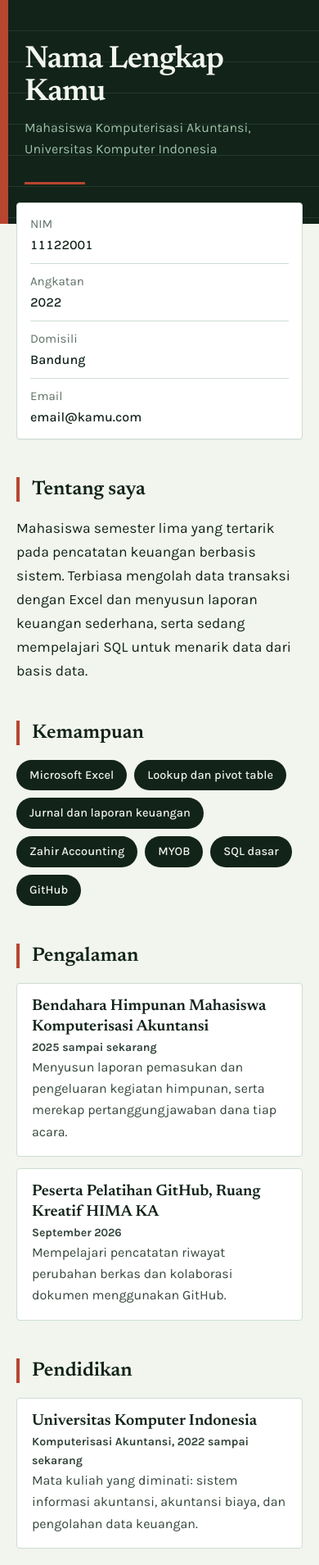
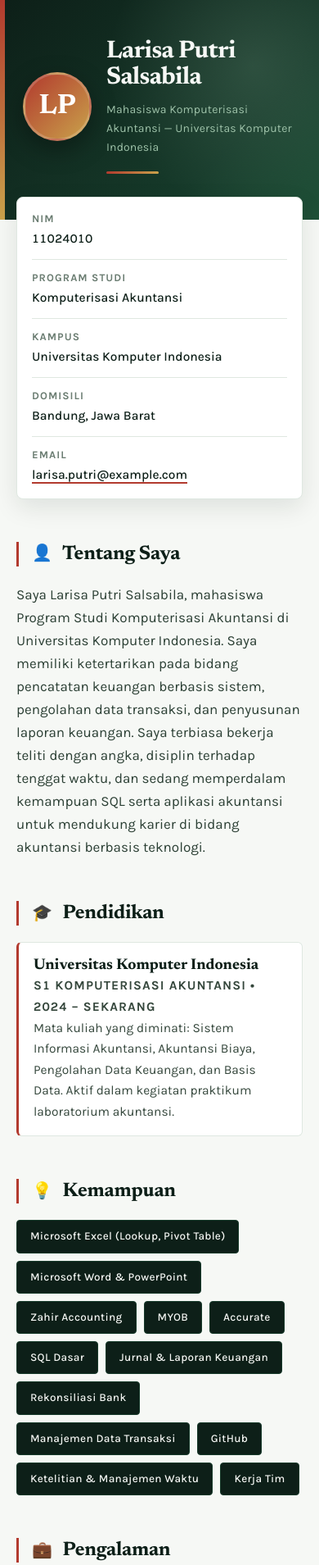
Before and after one commit to larisaputri19/larisaputri, a plain HTML site: page index.html in a window 390 px wide. Shown: the top 1909 px of the page at 82% size. Drawn offline with Linux system fonts and the light colour scheme.

Commit message:
Revise portfolio details and improve styling
Updated personal information and styling in the portfolio.

```diff
--- a/index.html
+++ b/index.html
@@ -4,44 +4,31 @@
 <meta charset="UTF-8">
 <meta name="viewport" content="width=device-width, initial-scale=1">
 
-<!--
-  ============================================================
-  CARA MENGEDIT HALAMAN INI
-
-  Cari tulisan GANTI di bawah. Hanya bagian itu yang perlu
-  diubah. Tulisan yang diapit tanda kurung siku dengan tanda
-  seru adalah catatan, tidak ikut tampil di halaman.
-
-  Jangan ubah bagian <style> kecuali sudah paham CSS.
-  Kalau halaman jadi berantakan, buka tab History di repo
-  lalu kembalikan ke versi sebelumnya.
-  ============================================================
--->
-
-<!-- GANTI: nama kamu -->
-<title>Nama Lengkap Kamu</title>
+<title>Larisa Putri Salsabila — Portofolio</title>
 
 <link rel="preconnect" href="https://fonts.googleapis.com">
 <link rel="preconnect" href="https://fonts.gstatic.com" crossorigin>
-<link href="https://fonts.googleapis.com/css2?family=Newsreader:opsz,wght@6..72,400;6..72,500;6..72,600&family=Karla:wght@400;500;700&display=swap" rel="stylesheet">
+<link href="https://fonts.googleapis.com/css2?family=Newsreader:opsz,wght@6..72,400;6..72,500;6..72,600;6..72,700&family=Karla:wght@400;500;700&display=swap" rel="stylesheet">
 
 <style>
   :root {
-    --deep:   #12231a;
-    --deep-2: #1d3428;
-    --paper:  #f1f5ee;
+    --deep:   #0d1f18;
+    --deep-2: #163a2a;
+    --paper:  #f6f8f5;
     --card:   #ffffff;
-    --rule:   #cfdcd2;
-    --ink:    #12231a;
-    --soft:   #5f7167;
-    --mark:   #b8452f;
+    --rule:   #dfe8e1;
+    --ink:    #0d1f18;
+    --soft:   #6b7d72;
+    --mark:   #b23a2e;
+    --mark-2: #d4634f;
     --mint:   #9ec2a9;
+    --gold:   #c9a24b;
     --serif:  "Newsreader", Georgia, "Times New Roman", serif;
     --sans:   "Karla", "Helvetica Neue", Arial, sans-serif;
   }
 
   * { box-sizing: border-box; }
-  html { -webkit-text-size-adjust: 100%; }
+  html { -webkit-text-size-adjust: 100%; scroll-behavior: smooth; }
 
   body {
     margin: 0;
@@ -52,57 +39,90 @@
     line-height: 1.65;
   }
 
-  .wrap { max-width: 860px; margin: 0 auto; padding: 0 20px 72px; }
+  .wrap { max-width: 880px; margin: 0 auto; padding: 0 20px 80px; }
 
   /* ---------------- kepala halaman ---------------- */
 
   .hero {
     position: relative;
-    background: var(--deep);
-    background-image: repeating-linear-gradient(
-      to bottom,
-      transparent 0, transparent 37px,
-      rgba(158,194,169,.13) 37px, rgba(158,194,169,.13) 38px
-    );
+    background: linear-gradient(135deg, #0d1f18 0%, #163a2a 70%, #1f5138 100%);
     color: var(--paper);
     overflow: hidden;
+    padding-bottom: 44px;
   }
 
   .hero::before {
     content: "";
     position: absolute;
     left: 0; top: 0; bottom: 0;
-    width: 10px;
-    background: var(--mark);
+    width: 6px;
+    background: linear-gradient(to bottom, var(--mark), var(--gold));
+  }
+
+  .hero::after {
+    content: "";
+    position: absolute;
+    right: -100px; top: -100px;
+    width: 360px; height: 360px;
+    background: radial-gradient(circle, rgba(158,194,169,.18) 0%, transparent 70%);
+    border-radius: 50%;
+    pointer-events: none;
   }
 
   .hero-inner {
-    max-width: 860px;
+    max-width: 880px;
     margin: 0 auto;
-    padding: 76px 20px 64px 38px;
+    padding: 64px 20px 16px 36px;
+    display: flex;
+    align-items: center;
+    gap: 30px;
+    flex-wrap: wrap;
+    position: relative;
+    z-index: 1;
   }
+
+  .avatar {
+    width: 112px;
+    height: 112px;
+    border-radius: 50%;
+    background: linear-gradient(135deg, var(--mark), var(--gold));
+    display: flex;
+    align-items: center;
+    justify-content: center;
+    font-family: var(--serif);
+    font-size: 44px;
+    font-weight: 700;
+    color: #fff;
+    flex-shrink: 0;
+    box-shadow: 0 10px 30px rgba(0,0,0,.35);
+    border: 3px solid rgba(255,255,255,.18);
+  }
+
+  .hero-text { flex: 1; min-width: 240px; }
 
   h1 {
     font-family: var(--serif);
-    font-size: clamp(38px, 8vw, 68px);
-    font-weight: 600;
-    line-height: 1.04;
-    letter-spacing: -0.025em;
+    font-size: clamp(30px, 5.5vw, 50px);
+    font-weight: 700;
+    line-height: 1.06;
+    letter-spacing: -0.02em;
     margin: 0 0 10px;
   }
 
   .role {
     color: var(--mint);
-    font-size: clamp(16px, 2.2vw, 19px);
+    font-size: clamp(14px, 1.8vw, 17px);
     margin: 0;
-    max-width: 34em;
+    max-width: 42em;
+    letter-spacing: .01em;
   }
 
   .hero-line {
-    width: 74px;
+    width: 64px;
     height: 3px;
-    background: var(--mark);
-    margin: 26px 0 0;
+    background: linear-gradient(to right, var(--mark), var(--gold));
+    margin: 18px 0 0;
+    border-radius: 2px;
   }
 
   /* ---------------- kartu data ---------------- */
@@ -110,11 +130,12 @@
   .card {
     background: var(--card);
     border: 1px solid var(--rule);
-    border-radius: 4px;
-    padding: 6px 22px;
-    margin-top: -34px;
+    border-radius: 8px;
+    padding: 8px 26px;
+    margin-top: -36px;
     position: relative;
-    box-shadow: 0 1px 0 rgba(18,35,26,.04);
+    z-index: 2;
+    box-shadow: 0 10px 30px rgba(13,31,24,.10);
   }
 
   .row {
@@ -122,12 +143,19 @@
     justify-content: space-between;
     align-items: baseline;
     gap: 20px;
-    padding: 11px 0;
+    padding: 13px 0;
     border-bottom: 1px solid var(--rule);
   }
   .row:last-child { border-bottom: 0; }
 
-  .row dt { color: var(--soft); font-size: 15px; flex: 0 0 auto; }
+  .row dt {
+    color: var(--soft);
+    font-size: 13px;
+    flex: 0 0 auto;
+    text-transform: uppercase;
+    letter-spacing: .08em;
+    font-weight: 700;
+  }
 
   .row dd {
     margin: 0;
@@ -135,53 +163,79 @@
     font-variant-numeric: tabular-nums;
     font-weight: 500;
     overflow-wrap: anywhere;
+    font-size: 15.5px;
   }
 
   /* ---------------- bagian isi ---------------- */
 
-  section { margin-top: 46px; }
+  section { margin-top: 52px; }
 
   h2 {
     font-family: var(--serif);
     font-size: 24px;
-    font-weight: 600;
-    margin: 0 0 18px;
-    padding-left: 15px;
-    border-left: 4px solid var(--mark);
+    font-weight: 700;
+    margin: 0 0 20px;
+    padding-left: 16px;
+    border-left: 3px solid var(--mark);
     line-height: 1.25;
+    letter-spacing: -0.01em;
+  }
+
+  h2 .ico {
+    display: inline-block;
+    margin-right: 8px;
+    font-size: 20px;
+    vertical-align: middle;
   }
 
   p { margin: 0 0 14px; }
-  .lead { font-size: 17.5px; max-width: 62ch; }
+  .lead { font-size: 17px; max-width: 66ch; color: #2b3f34; }
 
   /* ---------------- pengalaman ---------------- */
 
   .item {
     background: var(--card);
     border: 1px solid var(--rule);
-    border-radius: 4px;
-    padding: 18px 22px;
-    margin-bottom: 14px;
+    border-left: 3px solid var(--mark);
+    border-radius: 6px;
+    padding: 18px 24px;
+    margin-bottom: 12px;
+    transition: transform .18s ease, box-shadow .18s ease, border-left-color .18s ease;
+  }
+  .item:hover {
+    transform: translateX(4px);
+    box-shadow: 0 8px 24px rgba(13,31,24,.10);
+    border-left-color: var(--gold);
   }
   .item:last-child { margin-bottom: 0; }
 
   .item h3 {
     font-family: var(--serif);
-    font-size: 19px;
-    font-weight: 600;
+    font-size: 18.5px;
+    font-weight: 700;
     margin: 0;
     line-height: 1.3;
   }
 
   .meta {
     color: var(--mark);
-    font-size: 14px;
+    font-size: 12.5px;
     font-weight: 700;
-    margin: 4px 0 8px;
+    margin: 5px 0 9px;
     font-variant-numeric: tabular-nums;
+    text-transform: uppercase;
+    letter-spacing: .07em;
   }
 
-  .item p { margin: 0; color: #35473c; }
+  .item p { margin: 0; color: #35473c; font-size: 15.5px; }
+
+  .item ul {
+    margin: 8px 0 0;
+    padding-left: 18px;
+    color: #35473c;
+    font-size: 15.5px;
+  }
+  .item ul li { margin-bottom: 4px; }
 
   /* ---------------- kemampuan ---------------- */
 
@@ -190,48 +244,72 @@
   .tags li {
     background: var(--deep);
     color: var(--paper);
-    border-radius: 999px;
-    padding: 7px 16px;
-    font-size: 14.5px;
+    border: 1px solid var(--deep-2);
+    border-radius: 4px;
+    padding: 8px 16px;
+    font-size: 13.5px;
     font-weight: 500;
+    letter-spacing: .02em;
+    transition: background .18s ease, transform .15s ease;
+  }
+
+  .tags li:hover {
+    background: var(--mark);
+    transform: translateY(-2px);
   }
 
   /* ---------------- kontak ---------------- */
 
-  .contact { background: var(--deep); border: 0; border-radius: 4px; padding: 6px 22px; margin-top: 0; box-shadow: none; }
-  .contact .row { border-bottom-color: rgba(158,194,169,.22); }
+  .contact {
+    background: linear-gradient(135deg, #0d1f18, #163a2a);
+    border: 0;
+    border-radius: 8px;
+    padding: 8px 26px;
+    margin-top: 0;
+    box-shadow: 0 10px 30px rgba(13,31,24,.20);
+  }
+  .contact .row { border-bottom-color: rgba(158,194,169,.18); }
   .contact .row dt { color: var(--mint); }
   .contact .row dd { color: var(--paper); }
+  .contact a { color: var(--paper); text-decoration-color: var(--gold); }
+  .contact a:hover { color: var(--gold); }
 
-  a { color: inherit; text-decoration-color: var(--mark); text-decoration-thickness: 2px; text-underline-offset: 4px; }
-  a:hover { color: var(--mint); }
+  a { color: inherit; text-decoration-color: var(--mark); text-decoration-thickness: 2px; text-underline-offset: 4px; transition: color .15s ease; }
+  a:hover { color: var(--mark-2); }
   a:focus-visible { outline: 2px solid var(--mark); outline-offset: 3px; border-radius: 2px; }
 
   footer {
-    margin-top: 46px;
-    padding-top: 18px;
+    margin-top: 52px;
+    padding-top: 20px;
     border-top: 1px solid var(--rule);
     color: var(--soft);
-    font-size: 14px;
+    font-size: 13.5px;
+    text-align: center;
+    letter-spacing: .02em;
   }
 
-  @media (max-width: 560px) {
-    .hero-inner { padding: 54px 18px 48px 30px; }
-    .card { padding: 4px 16px; margin-top: -26px; }
-    .row { flex-direction: column; gap: 0; padding: 9px 0; }
+  /* ---------------- responsif ---------------- */
+
+  @media (max-width: 600px) {
+    .hero-inner { padding: 48px 18px 12px 28px; gap: 18px; }
+    .avatar { width: 84px; height: 84px; font-size: 34px; }
+    .card { padding: 4px 18px; margin-top: -28px; }
+    .row { flex-direction: column; gap: 2px; padding: 11px 0; }
     .row dd { text-align: left; }
-    .contact { padding: 4px 16px; margin-top: 0; }
+    .contact { padding: 4px 18px; margin-top: 0; }
     .item { padding: 16px 18px; }
   }
 
   @media print {
     body { background: #fff; }
-    .hero { background: #fff; color: #12231a; background-image: none; }
-    .role { color: #5f7167; }
-    .tags li { background: #fff; color: #12231a; border: 1px solid #cfdcd2; }
-    .contact { background: #fff; border: 1px solid #cfdcd2; }
-    .contact dt { color: #5f7167; }
-    .contact dd { color: #12231a; }
+    .hero { background: #fff; color: #0d1f18; }
+    .hero::before, .hero::after { display: none; }
+    .role { color: #6b7d72; }
+    .avatar { background: #0d1f18; }
+    .tags li { background: #fff; color: #0d1f18; border: 1px solid #dfe8e1; }
+    .contact { background: #fff; border: 1px solid #dfe8e1; }
+    .contact dt { color: #6b7d72; }
+    .contact dd, .contact a { color: #0d1f18; }
     .card, .item { box-shadow: none; }
   }
 </style>
@@ -240,114 +318,169 @@
 
 <header class="hero">
   <div class="hero-inner">
-    <!-- GANTI: nama lengkap kamu -->
-    <h1>Nama Lengkap Kamu</h1>
-
-    <!-- GANTI: program studi dan kampus -->
-    <p class="role">Mahasiswa Komputerisasi Akuntansi, Universitas Komputer Indonesia</p>
-
-    <div class="hero-line"></div>
+    <div class="avatar">LP</div>
+    <div class="hero-text">
+      <h1>Larisa Putri Salsabila</h1>
+      <p class="role">Mahasiswa Komputerisasi Akuntansi — Universitas Komputer Indonesia</p>
+      <div class="hero-line"></div>
+    </div>
   </div>
 </header>
 
 <div class="wrap">
 
-  <!-- GANTI: isi setelah <dd> dengan data kamu.
-       Mau menambah baris? Salin satu blok <div class="row"> lalu ubah isinya. -->
+  <!-- ===== DATA PRIBADI ===== -->
   <dl class="card">
     <div class="row">
       <dt>NIM</dt>
-      <dd>11122001</dd>
+      <dd>11024010</dd>
     </div>
     <div class="row">
-      <dt>Angkatan</dt>
-      <dd>2022</dd>
+      <dt>Program Studi</dt>
+      <dd>Komputerisasi Akuntansi</dd>
+    </div>
+    <div class="row">
+      <dt>Kampus</dt>
+      <dd>Universitas Komputer Indonesia</dd>
     </div>
     <div class="row">
       <dt>Domisili</dt>
-      <dd>Bandung</dd>
+      <dd>Bandung, Jawa Barat</dd>
     </div>
     <div class="row">
       <dt>Email</dt>
-      <dd>email@kamu.com</dd>
+      <dd><a href="mailto:larisa.putri@example.com">larisa.putri@example.com</a></dd>
     </div>
   </dl>
 
+  <!-- ===== TENTANG SAYA ===== -->
   <section>
-    <h2>Tentang saya</h2>
-    <!-- GANTI: dua sampai tiga kalimat. Tulis apa yang kamu bisa dan
-         sedang pelajari, bukan sifat seperti rajin atau pekerja keras. -->
+    <h2><span class="ico">👤</span> Tentang Saya</h2>
     <p class="lead">
-      Mahasiswa semester lima yang tertarik pada pencatatan keuangan berbasis sistem.
-      Terbiasa mengolah data transaksi dengan Excel dan menyusun laporan keuangan sederhana,
-      serta sedang mempelajari SQL untuk menarik data dari basis data.
+      Saya Larisa Putri Salsabila, mahasiswa Program Studi Komputerisasi Akuntansi
+      di Universitas Komputer Indonesia. Saya memiliki ketertarikan pada bidang
+      pencatatan keuangan berbasis sistem, pengolahan data transaksi, dan penyusunan
+      laporan keuangan. Saya terbiasa bekerja teliti dengan angka, disiplin terhadap
+      tenggat waktu, dan sedang memperdalam kemampuan SQL serta aplikasi akuntansi
+      untuk mendukung karier di bidang akuntansi berbasis teknologi.
     </p>
   </section>
 
+  <!-- ===== PENDIDIKAN ===== -->
   <section>
-    <h2>Kemampuan</h2>
-    <!-- GANTI: tambah atau hapus <li> sesuai kemampuan kamu -->
+    <h2><span class="ico">🎓</span> Pendidikan</h2>
+    <div class="item">
+      <h3>Universitas Komputer Indonesia</h3>
+      <p class="meta">S1 Komputerisasi Akuntansi • 2024 – Sekarang</p>
+      <p>Mata kuliah yang diminati: Sistem Informasi Akuntansi, Akuntansi Biaya, Pengolahan Data Keuangan, dan Basis Data. Aktif dalam kegiatan praktikum laboratorium akuntansi.</p>
+    </div>
+  </section>
+
+  <!-- ===== KEMAMPUAN ===== -->
+  <section>
+    <h2><span class="ico">💡</span> Kemampuan</h2>
     <ul class="tags">
-      <li>Microsoft Excel</li>
-      <li>Lookup dan pivot table</li>
-      <li>Jurnal dan laporan keuangan</li>
+      <li>Microsoft Excel (Lookup, Pivot Table)</li>
+      <li>Microsoft Word & PowerPoint</li>
       <li>Zahir Accounting</li>
       <li>MYOB</li>
-      <li>SQL dasar</li>
+      <li>Accurate</li>
+      <li>SQL Dasar</li>
+      <li>Jurnal & Laporan Keuangan</li>
+      <li>Rekonsiliasi Bank</li>
+      <li>Manajemen Data Transaksi</li>
       <li>GitHub</li>
+      <li>Ketelitian & Manajemen Waktu</li>
+      <li>Kerja Tim</li>
     </ul>
   </section>
 
+  <!-- ===== PENGALAMAN ===== -->
   <section>
-    <h2>Pengalaman</h2>
+    <h2><span class="ico">💼</span> Pengalaman</h2>
 
-    <!-- GANTI: satu blok untuk satu pengalaman.
-         Salin seluruh blok <div class="item"> kalau mau menambah. -->
     <div class="item">
-      <h3>Bendahara Himpunan Mahasiswa Komputerisasi Akuntansi</h3>
-      <p class="meta">2025 sampai sekarang</p>
-      <p>Menyusun laporan pemasukan dan pengeluaran kegiatan himpunan, serta merekap pertanggungjawaban dana tiap acara.</p>
+      <h3>Asisten Laboratorium Akuntansi — UNIKOM</h3>
+      <p class="meta">2025 – Sekarang</p>
+      <ul>
+        <li>Membantu dosen dalam membimbing praktikum Zahir Accounting dan MYOB.</li>
+        <li>Menyusun modul praktikum sederhana untuk mahasiswa semester bawah.</li>
+        <li>Memeriksa dan merekap hasil laporan keuangan praktikan.</li>
+      </ul>
     </div>
 
     <div class="item">
-      <h3>Peserta Pelatihan GitHub, Ruang Kreatif HIMA KA</h3>
-      <p class="meta">September 2026</p>
-      <p>Mempelajari pencatatan riwayat perubahan berkas dan kolaborasi dokumen menggunakan GitHub.</p>
+      <h3>Bendahara Himpunan Mahasiswa Komputerisasi Akuntansi</h3>
+      <p class="meta">2025 – Sekarang</p>
+      <ul>
+        <li>Menyusun laporan pemasukan dan pengeluaran kegiatan himpunan.</li>
+        <li>Merekap pertanggungjawaban dana setiap acara menggunakan Excel.</li>
+        <li>Mengelola kas organisasi dan menyusun laporan bulanan.</li>
+      </ul>
+    </div>
+
+    <div class="item">
+      <h3>Proyek Laporan Keuangan Perusahaan Dagang</h3>
+      <p class="meta">Mata Kuliah Akuntansi Keuangan • 2025</p>
+      <ul>
+        <li>Menyusun laporan laba rugi, neraca, dan arus kas sederhana.</li>
+        <li>Menggunakan Zahir Accounting dan Excel untuk pencatatan transaksi.</li>
+        <li>Mendapat nilai A pada proyek akhir mata kuliah.</li>
+      </ul>
+    </div>
+
+    <div class="item">
+      <h3>Peserta Pelatihan GitHub — Ruang Kreatif HIMA KA UNIKOM</h3>
+      <p class="meta">September 2025</p>
+      <ul>
+        <li>Mempelajari pencatatan riwayat perubahan berkas dan kolaborasi dokumen.</li>
+        <li>Membuat repositori portofolio pribadi menggunakan GitHub Pages.</li>
+      </ul>
+    </div>
+
+    <div class="item">
+      <h3>Peserta Workshop "Akuntansi Digital untuk Gen Z"</h3>
+      <p class="meta">Bandung • 2025</p>
+      <ul>
+        <li>Mengikuti pelatihan penggunaan Accurate Online untuk UMKM.</li>
+        <li>Mempelajari otomatisasi laporan keuangan dengan Excel dan Google Sheets.</li>
+      </ul>
     </div>
   </section>
 
+  <!-- ===== KONTAK ===== -->
   <section>
-    <h2>Pendidikan</h2>
-
-    <!-- GANTI: riwayat pendidikan kamu -->
-    <div class="item">
-      <h3>Universitas Komputer Indonesia</h3>
-      <p class="meta">Komputerisasi Akuntansi, 2022 sampai sekarang</p>
-      <p>Mata kuliah yang diminati: sistem informasi akuntansi, akuntansi biaya, dan pengolahan data keuangan.</p>
-    </div>
-  </section>
-
-  <section>
-    <h2>Kontak</h2>
-    <!-- GANTI: username dan alamat kamu. Bagian setelah href= juga ikut diganti. -->
+    <h2><span class="ico">📬</span> Kontak</h2>
     <dl class="card contact">
       <div class="row">
-        <dt>GitHub</dt>
-        <dd><a href="https://github.com/namaakunkamu">github.com/namaakunkamu</a></dd>
+        <dt>Email</dt>
+        <dd><a href="mailto:larisa.putri@example.com">larisa.putri@example.com</a></dd>
       </div>
       <div class="row">
-        <dt>Email</dt>
-        <dd><a href="mailto:email@kamu.com">email@kamu.com</a></dd>
+        <dt>WhatsApp</dt>
+        <dd><a href="https://wa.me/6281234567890">+62 812-3456-7890</a></dd>
       </div>
       <div class="row">
         <dt>Instagram</dt>
-        <dd><a href="https://instagram.com/akunkamu">@akunkamu</a></dd>
+        <dd><a href="https://instagram.com/larisaaptrii">@larisaaptrii</a></dd>
+      </div>
+      <div class="row">
+        <dt>TikTok</dt>
+        <dd><a href="https://tiktok.com/@larisaaptrii">@larisaaptrii</a></dd>
+      </div>
+      <div class="row">
+        <dt>GitHub</dt>
+        <dd><a href="https://github.com/larisaaptrii">github.com/larisaaptrii</a></dd>
+      </div>
+      <div class="row">
+        <dt>LinkedIn</dt>
+        <dd><a href="https://linkedin.com/in/larisaaptrii">linkedin.com/in/larisaaptrii</a></dd>
       </div>
     </dl>
   </section>
 
   <footer>
-    Dibuat saat Pelatihan GitHub, Ruang Kreatif HIMA KA UNIKOM, September 2026.
+    © 2025 Larisa Putri Salsabila — Portofolio Mahasiswa Komputerisasi Akuntansi UNIKOM
   </footer>
 
 </div>
```
